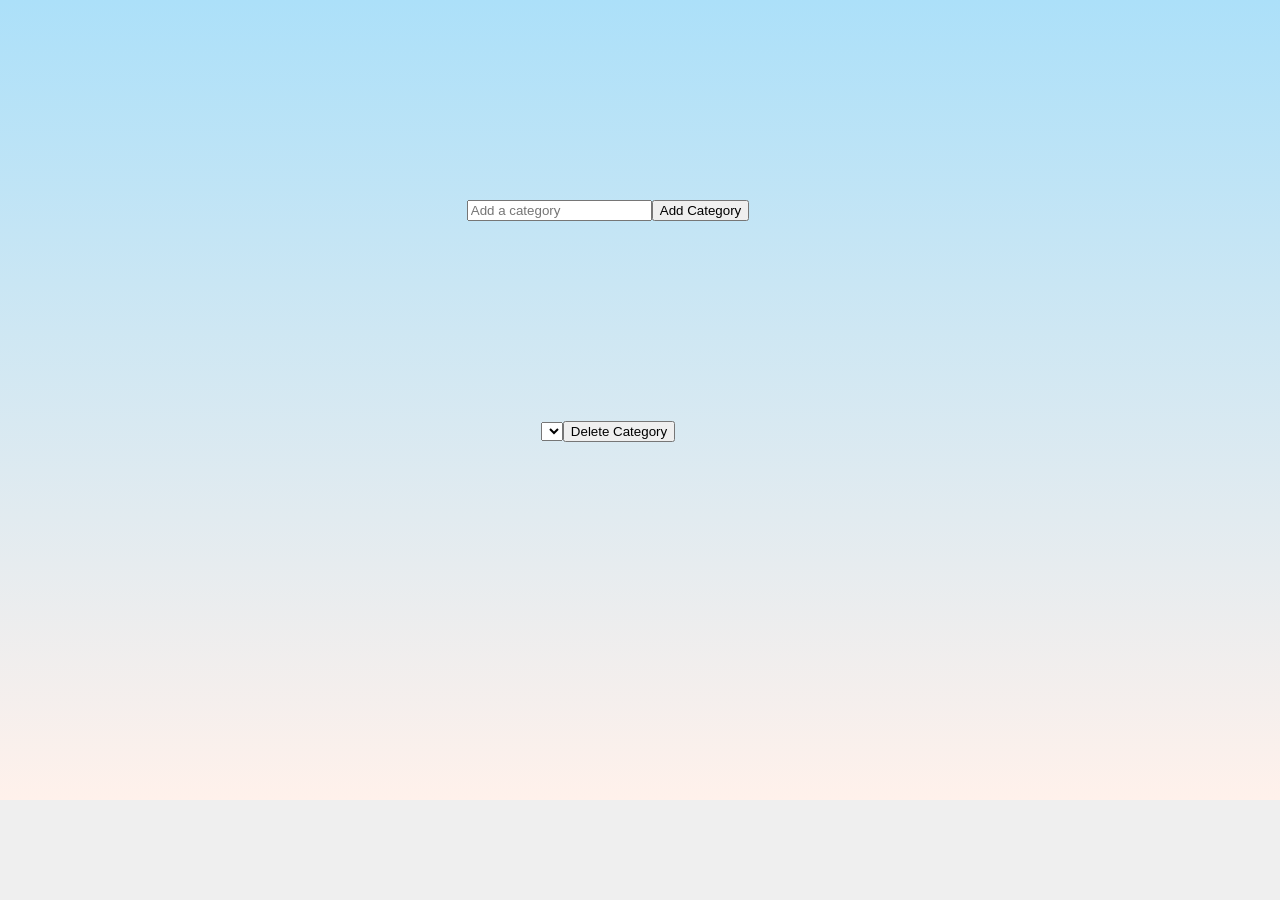
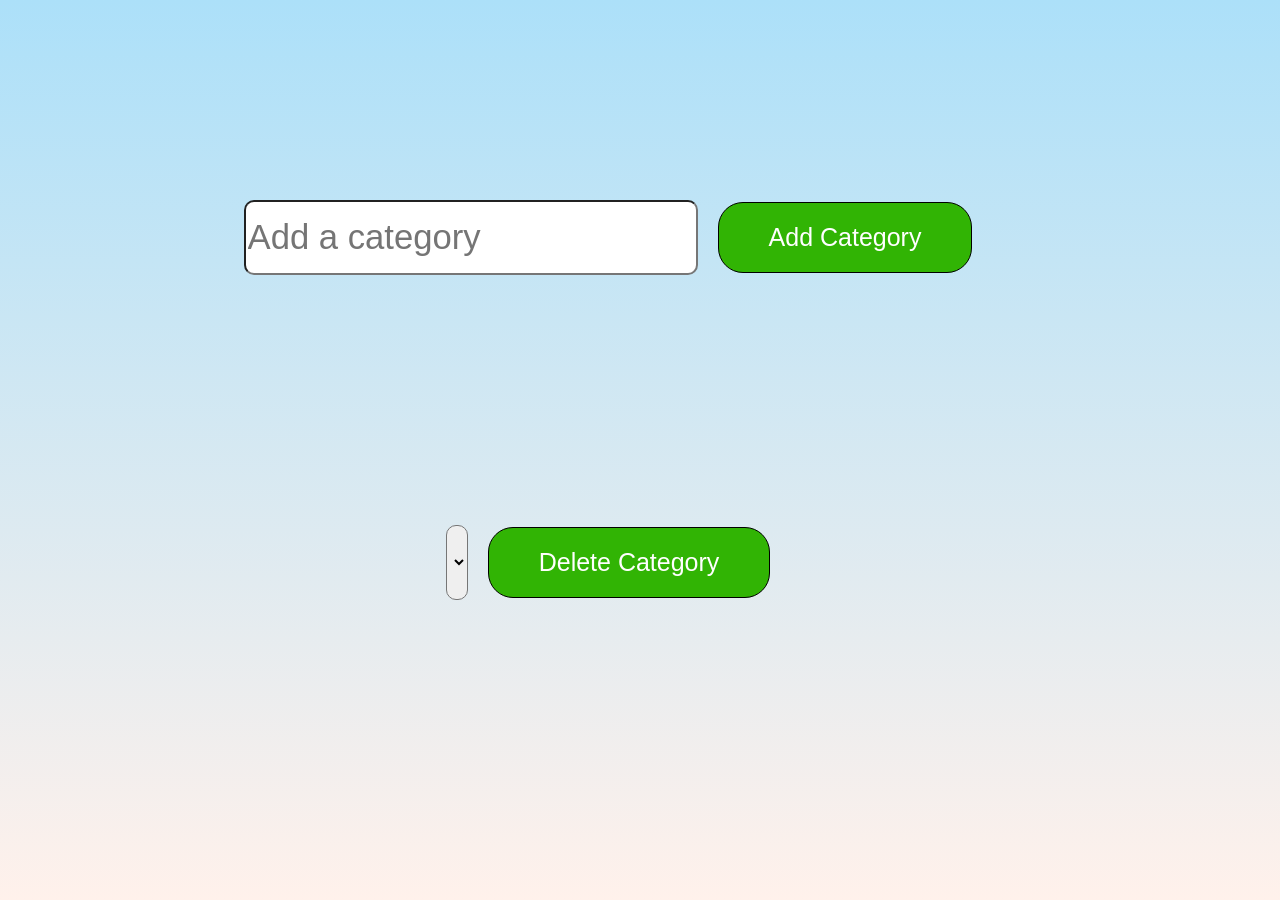
Before and after one commit to jsanchez07/bills, a PHP site: page /lists/groceries/groceries.php in a window 1280 px wide. Before the commit the page ends 800 px from the top, so only its background shows below. Run offline with PHP 8.4, Linux system fonts and the light colour scheme; data that the repository does not hold is empty.

Commit message:
i think i'm done and everything works

```diff
--- a/lists/groceries/groceries.css
+++ b/lists/groceries/groceries.css
@@ -106,7 +106,7 @@ p {
     justify-content: center;
     align-items: center;
     margin-top: 200px;
-    padding: 0;
+    padding: 0 0 50px 0;
 }
 
 .error-message{
@@ -128,7 +128,7 @@ p {
 
 .add-item-button{
     display:inline-flex;
-    background-color: #0469e3;
+    background-color: #4169E1;
     color: white;
     border: 1px solid black;
     border-radius: 25px;
@@ -138,3 +138,40 @@ p {
     padding: 20px 50px;
     font-size: 25px;
 }
+
+.add-item-button:hover{
+    background-color: #0469e3;
+}
+
+.category_actions input{
+    height:75px;
+    font-size:26pt;
+    border-radius: 10px;
+}
+
+.category_actions button{
+    display:inline-flex;
+    background-color: #31B404;
+    color: white;
+    border: 1px solid black;
+    border-radius: 25px;
+    text-align: center;
+    cursor: pointer;
+    margin-left: 20px;
+    padding: 20px 50px;
+    font-size: 25px;
+}
+
+.category_actions button:hover{
+    background-color: #0469e3;
+}
+
+.category_actions select{
+    height:75px;
+    font-size:26pt;
+    border-radius: 10px;
+}
+
+body div:last-of-type{
+    margin-bottom: 250px;
+}
--- a/lists/groceries/groceries.php
+++ b/lists/groceries/groceries.php
@@ -70,10 +70,10 @@
                         if(categories[i].category_name == groceries[j].category){
                             var itemID  = groceries[j].id;
                             if(groceries[j].isChecked == 1){
-                                document.querySelector("#"+categoryID).innerHTML += "<li id='"+itemID+"'><input class='list-checkbox' type='checkbox' checked>"+groceries[j].item+"<button class='remove-item-button' onclick='removeThisItem(\""+itemID+"\")'>x</button></li>";
+                                document.querySelector("#"+categoryID).innerHTML += "<li id='"+itemID+"'><input class='list-checkbox' type='checkbox' onchange='rearrangeList(\""+categoryID+ "\")' checked>"+groceries[j].item+"<button class='remove-item-button' onclick='removeThisItem(\""+itemID+"\")'>x</button></li>";
                             }
                             else{
-                                document.querySelector("#"+categoryID).innerHTML += "<li id='"+itemID+"'><input class='list-checkbox' type='checkbox'>"+groceries[j].item+"<button class='remove-item-button' onclick='removeThisItem(\""+itemID+"\")'>x</button></li>";
+                                document.querySelector("#"+categoryID).innerHTML += "<li id='"+itemID+"'><input class='list-checkbox' type='checkbox' onchange='rearrangeList(\""+categoryID+ "\")'>"+groceries[j].item+"<button class='remove-item-button' onclick='removeThisItem(\""+itemID+"\")'>x</button></li>";
                             }
                         }
                     }
@@ -85,15 +85,7 @@
                         <div class='error-message' id='error-` + categoryID + `'></div>`;
 
                     //write the actions div at the bottom of each list to add a new item
-
-                    /*document.write(`
-                            </ul>
-                            <div class='actions'>
-                                <input type='text' class='add-item-textbox' id='` + addToListTextboxID + `' placeholder='Add an item'>
-                                <button class='add-item-button' onclick='addToList(document.querySelector("#` + addToListTextboxID + `").value, "` + categoryID + `", "`+replaceSpecialCharacters(categoryName)+`"); document.querySelector("#` + addToListTextboxID + `").focus()'>Add</button>
-                                <div class='error-message' id='error-` + categoryID + `'></div>
-                            </div>
-                            `);*/
+                    rearrangeList(categoryID);
                     }
             </script>
         </div>
```
Also changed, not shown: lists/groceries/groceries.js (+50 -14 lines), lists/groceries/rearrangeList.php (added, +54 -0 lines).
